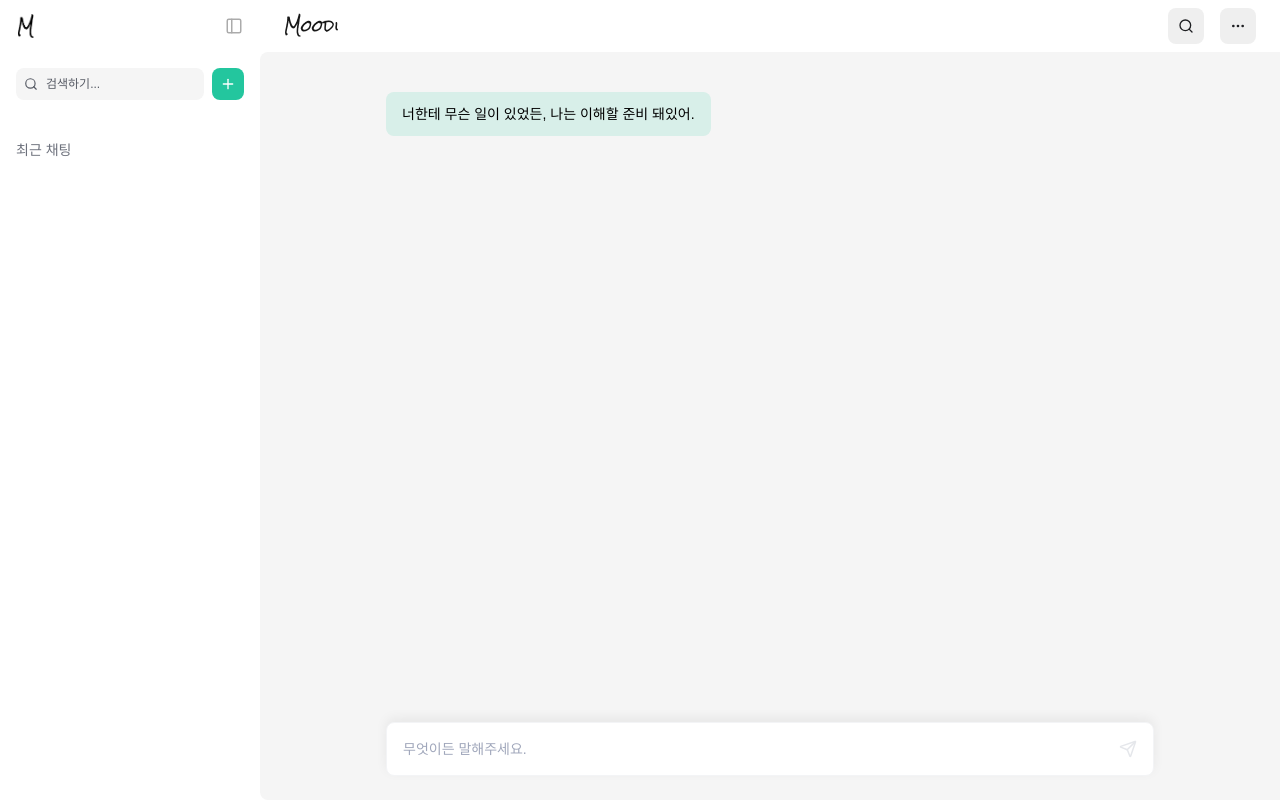
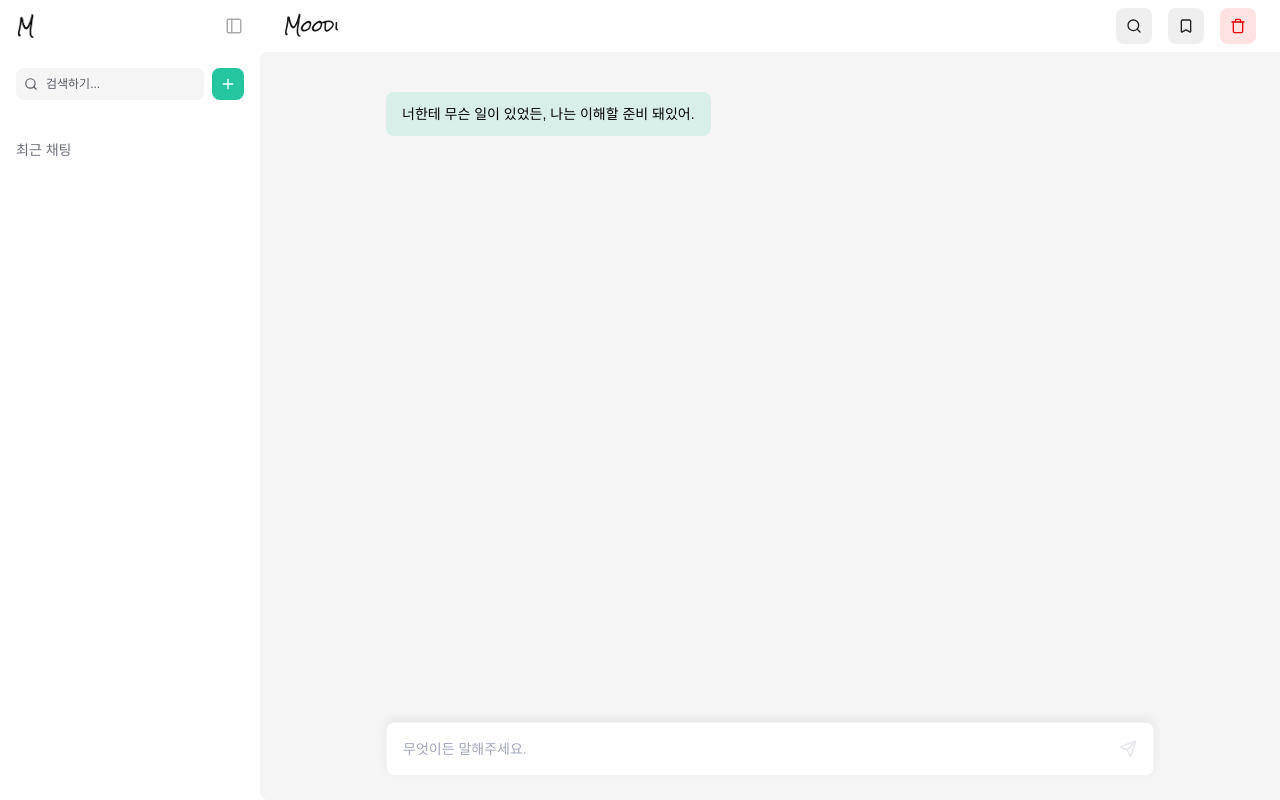
Before and after one commit to sduddla/moodi, a Next.js app: page /chat/1 in a window 1280 px wide. Built offline with nearby package versions, Linux system fonts and the light colour scheme.

Commit message:
feat: 채팅방 헤더 삭제 기능 추가

```diff
--- a/src/components/chat/ChatHeader.tsx
+++ b/src/components/chat/ChatHeader.tsx
@@ -1,7 +1,8 @@
-import { Ellipsis, Search } from 'lucide-react';
+import { Bookmark, Search, Trash } from 'lucide-react';
 import { Rock_Salt } from 'next/font/google';
 import { useState } from 'react';
 import ChatSearchModal from './ChatSearchModal';
+import { useChatStore } from '@/stores/useChatStore';
 
 const rockSalt = Rock_Salt({
   weight: '400',
@@ -11,13 +12,20 @@ const rockSalt = Rock_Salt({
 interface ChatHeaderProps {
   searchQuery: string;
   onSearchChange: (query: string) => void;
+  chatId: string;
 }
 
 export default function ChatHeader({
   searchQuery,
   onSearchChange,
+  chatId,
 }: ChatHeaderProps) {
   const [isInputOpen, setIsInputOpen] = useState(false);
+  const { deleteChatRoom } = useChatStore();
+
+  const handleDeleteClick = () => {
+    deleteChatRoom(chatId);
+  };
 
   const handleSearchClick = () => {
     setIsInputOpen(true);
@@ -46,16 +54,19 @@ export default function ChatHeader({
             type='button'
             className='flex items-center justify-center w-9 h-9 rounded-lg bg-[#EFEFEF] hover:bg-[#E8E8E8] cursor-pointer transition-colors'
           >
-            <Ellipsis size={16} className='text-[#1E1F22]' />
+            <Bookmark size={16} className='text-[#1E1F22]' />
+          </button>
+          <button
+            type='button'
+            onClick={handleDeleteClick}
+            className='flex items-center justify-center w-9 h-9 rounded-lg bg-red-100 hover:bg-[#FED7D7] cursor-pointer transition-colors'
+          >
+            <Trash size={16} className='text-red-600' />
           </button>
         </div>
       </div>
       {isInputOpen && (
         <>
-          <div
-            className='fixed inset-0 bg-black/10 z-40'
-            onClick={handleSearchClose}
-          />
           <ChatSearchModal
             searchQuery={searchQuery}
             onSearchChange={onSearchChange}
--- a/src/components/chat/ChatRoom.tsx
+++ b/src/components/chat/ChatRoom.tsx
@@ -81,7 +81,11 @@ export default function ChatRoom() {
         />
       )}
       <div className='flex flex-1 flex-col relative z-0'>
-        <ChatHeader searchQuery={searchQuery} onSearchChange={setSearchQuery} />
+        <ChatHeader
+          searchQuery={searchQuery}
+          onSearchChange={setSearchQuery}
+          chatId={roomId}
+        />
 
         <div className='flex flex-1 flex-col bg-[#F5F5F5] rounded-l-lg'>
           <div className='flex-1 overflow-y-auto px-6 py-4'>
```
